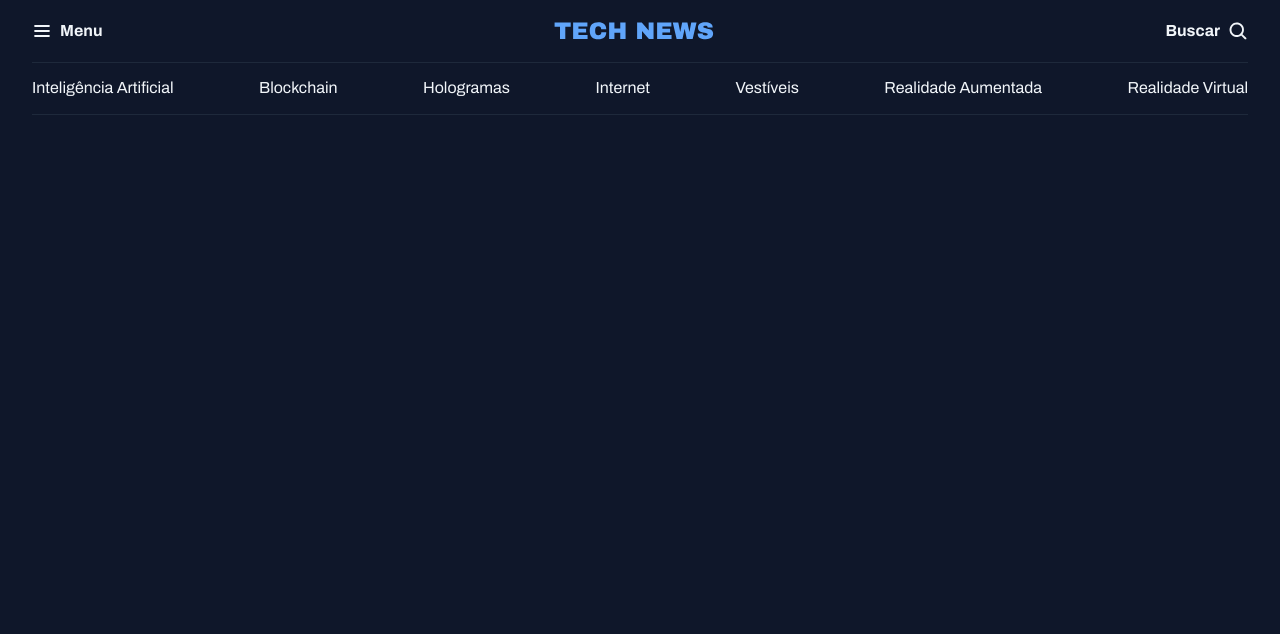
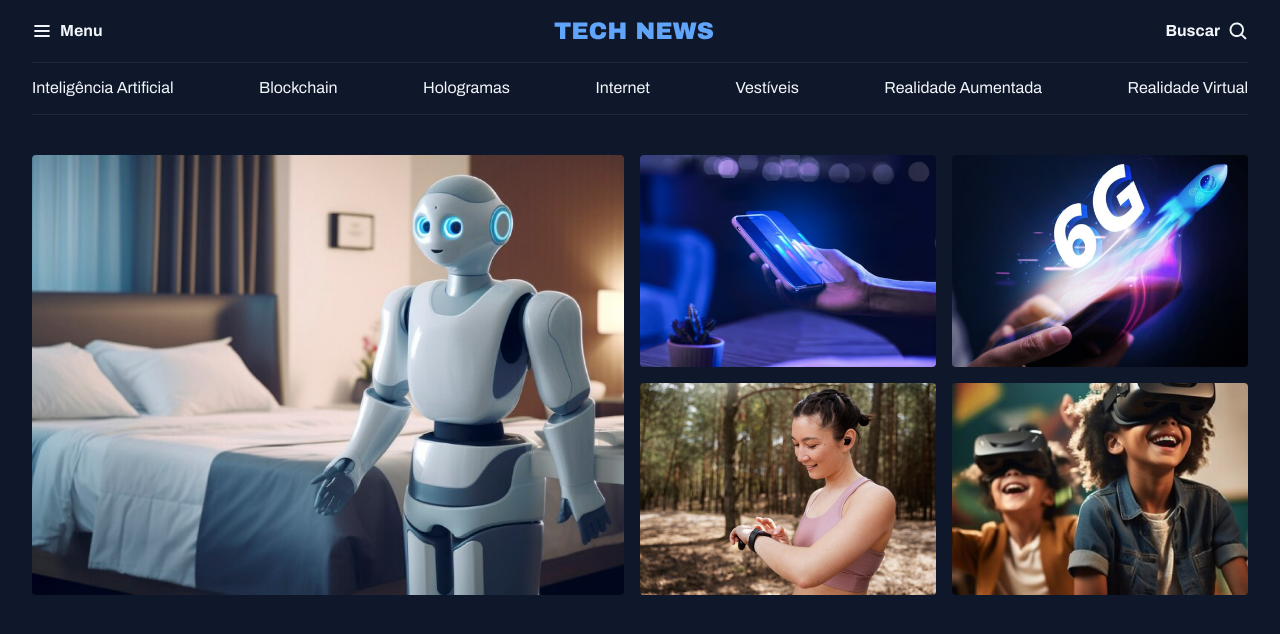
Before and after one commit to carlosaraujodev/full-stack-news-portal, a plain HTML site: page index.html in a window 1280 px wide. Drawn offline with Linux system fonts and the light colour scheme.

Commit message:
structuring featured section

```diff
--- a/index.html
+++ b/index.html
@@ -1,5 +1,6 @@
 <!DOCTYPE html>
 <html lang="pt-br">
+
 <head>
     <link rel="preconnect" href="https://fonts.googleapis.com">
     <link rel="preconnect" href="https://fonts.gstatic.com" crossorigin>
@@ -7,7 +8,8 @@
     <meta name="viewport" content="width=device-width, initial-scale=1.0">
     <title>Portal de notícias</title>
     <link rel="stylesheet" href="./styles/index.css">
-    <link href="https://fonts.googleapis.com/css2?family=Archivo:ital,wght@0,100..900;1,100..900&display=swap" rel="stylesheet">
+    <link href="https://fonts.googleapis.com/css2?family=Archivo:ital,wght@0,100..900;1,100..900&display=swap"
+        rel="stylesheet">
 </head>
 
 <body>
@@ -35,6 +37,30 @@
             <a href="#">Realidade Virtual</a>
         </nav>
     </header>
+    <main class="grid container">
+        <section id="featured" class="grid grid-flow-col gap-16">
+            <div>
+                <img src="./assets/images/Image 01.png" alt="">
+            </div>
+
+            <div class="grid grid-cols-2 gap-16">
+                <div>
+                    <img src="./assets/images/Image 02.png" alt="">
+                </div>
+                <div>
+                    <img src="./assets/images/Image 03.png" alt="">
+                </div>
+                <div>
+                    <img src="./assets/images/Image 04.png" alt="">
+                </div>
+                <div>
+                    <img src="./assets/images/Image 05.png" alt="">
+                </div>
+
+            </div>
+            </div>
+        </section>
+    </main>
 </body>
 
 </html>
--- a/styles/global.css
+++ b/styles/global.css
@@ -40,17 +40,16 @@ h1,h2,h3{
     font: inherit;
 }
 
+img{
+    max-width: 100%;
+}
+
 .container{
     max-width: 1280px;
     padding-inline: 32px;
     margin-inline-start: auto;
 }
 
-/* utility-first */
-.grid{
-    display: grid;
+main{
+    margin-top: 40px;
 }
-
-.grid-flow-col{
-    grid-auto-flow: column;
-}
--- a/styles/index.css
+++ b/styles/index.css
@@ -1,2 +1,4 @@
 @import url(./global.css);
+@import url(./utility.css);
 @import url(./header.css);
+@import url(./sections.css);
--- /dev/null
+++ b/styles/sections.css
@@ -0,0 +1,7 @@
+#featured{
+    img{
+        height: 100%;
+        object-fit: cover;
+        border-radius: 4px;
+    }
+}
--- /dev/null
+++ b/styles/utility.css
@@ -0,0 +1,16 @@
+/* utility-first */
+.grid{
+    display: grid;
+}
+
+.grid-flow-col{
+    grid-auto-flow: column;
+}
+
+.grid-cols-2{
+    grid-template-columns: 1fr 1fr;
+}
+
+.gap-16{
+    gap: 16px;
+}
```
